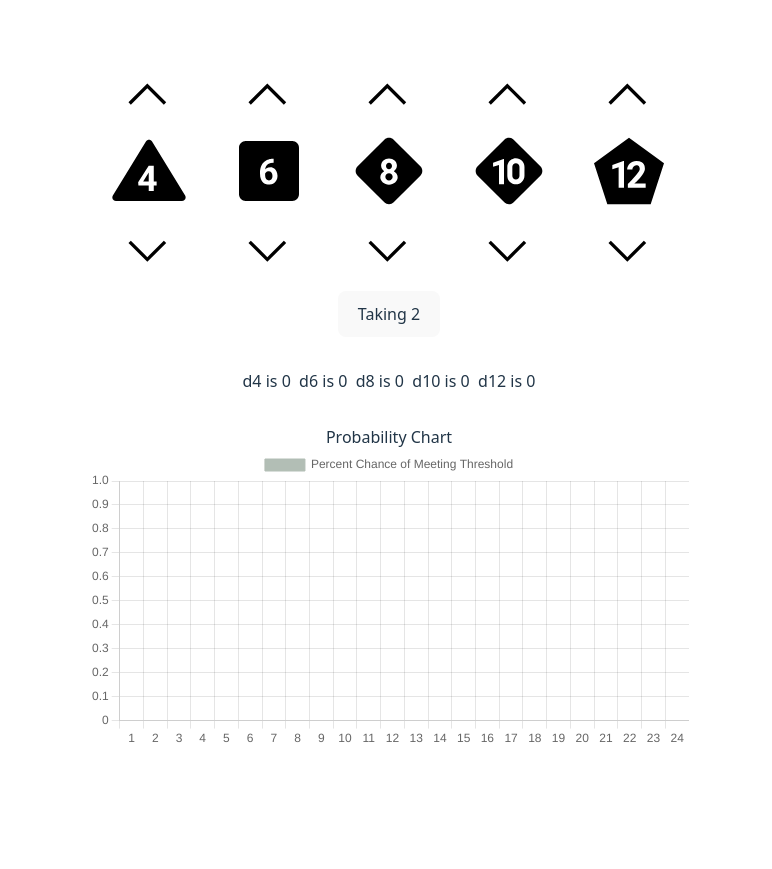
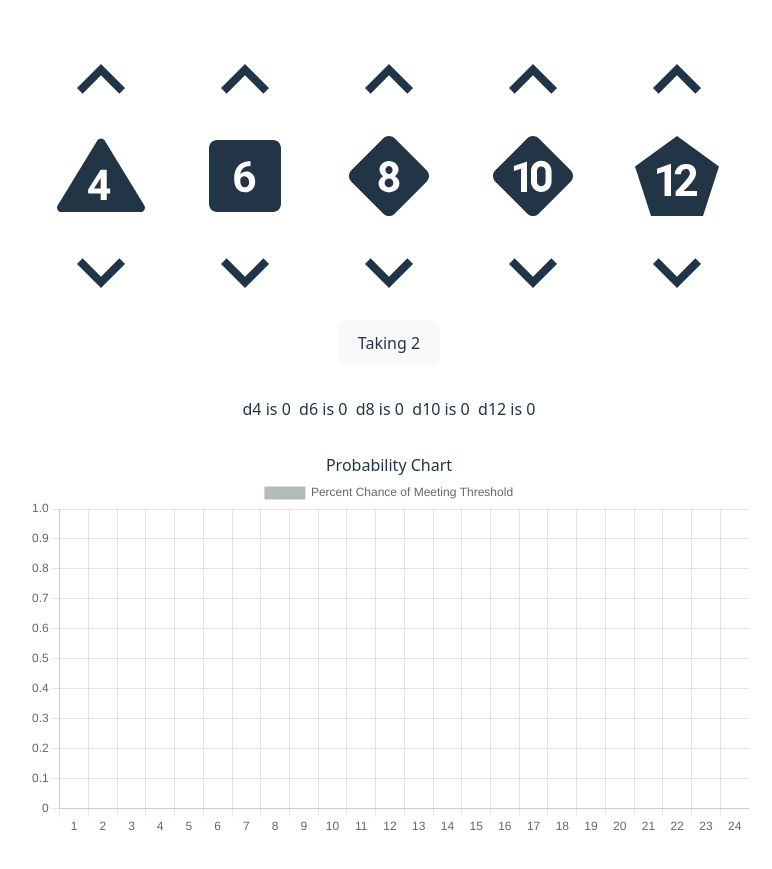
Before and after one commit to emoutrey/MarvelHeroicDicePoolVisualizer, a React (Vite) app: page / in a window 1280 px wide. Shown: the whole page, without its empty margins (251-1023 px from the left). Before the commit the page ends 800 px from the top, so only its background shows below. Built offline with nearby package versions, Linux system fonts and the light colour scheme.

Commit message:
Intregrated mdi library

```diff
--- a/package.json
+++ b/package.json
@@ -10,6 +10,8 @@
     "preview": "vite preview"
   },
   "dependencies": {
+    "@mdi/js": "^7.4.47",
+    "@mdi/react": "^1.6.1",
     "chart.js": "^4.5.0",
     "react": "^19.1.1",
     "react-chartjs-2": "^5.3.0",
--- a/src/Dice.tsx
+++ b/src/Dice.tsx
@@ -1,9 +1,6 @@
+import Icon from '@mdi/react';
+import { mdiDiceD4, mdiDiceD6, mdiDiceD8, mdiDiceD10, mdiDiceD12 } from '@mdi/js';
 import Triangle from './Triangle'
-
-//making the dice svgs their own components would introduce prop drilling or context bloat
-//not sure if it's worth it just to make the file look a bit cleaner
-//this also centralizes control over color, etc.
-//will see how it plays out
 
 interface Props {
     die: 'd4' | 'd6' | 'd8' | 'd10' | 'd12';
@@ -15,22 +12,22 @@ function Dice(props: Props) {
     const {die, diceFunctionAdd, diceFunctionRemove} = props;
 
     return (
-        <div className="flex flex-col pr-5 pl-5">
+        <div className="flex flex-col pr-6 pl-6">
             <Triangle direction='up' handleClick={diceFunctionAdd} />
-            {die == 'd4' ?
-                <svg xmlns="http://www.w3.org/2000/svg" id="mdi-dice-d4" viewBox="0 0 24 24"><path d="M10.25 15.15L11.92 12.47V15.15H10.25M21.92 21H2.08C1.24 21 .72 20.08 1.16 19.36L11.08 3.13C11.5 2.44 12.5 2.44 12.92 3.13L22.84 19.36C23.28 20.08 22.76 21 21.92 21M14.29 15.15H13.43V10.42H11.91L8.75 15.41L8.82 16.36H11.92V18H13.43V16.36H14.29V15.15Z" /></svg>
+            {die === 'd4' ?
+                <Icon path={mdiDiceD4} />
             : null}
-            {die == 'd6' ?
-                <svg xmlns="http://www.w3.org/2000/svg" id="mdi-dice-d6" viewBox="0 0 24 24"><path d="M13.05 13.5C13.05 14.27 12.61 14.83 12 14.83S10.85 14.27 10.85 13.5L10.83 12.78C10.83 12.78 11.21 12 11.95 12.1C12.56 12.1 13.05 12.73 13.05 13.5M21 5V19C21 20.11 20.11 21 19 21H5C3.9 21 3 20.11 3 19V5C3 3.9 3.9 3 5 3H19C20.11 3 21 3.9 21 5M14.55 13.41C14.5 11.45 13.19 10.87 12.53 10.87C11.41 10.87 10.86 11.53 10.86 11.53S10.89 9.5 13.39 9.53V8.33C13.39 8.33 9.33 7.94 9.3 12.66C9.27 16.86 12.77 16 12.77 16S14.61 15.47 14.55 13.41Z" /></svg>
+            {die === 'd6' ?
+                <Icon path={mdiDiceD6} />
             : null}
-            {die == 'd8' ?
-                <svg xmlns="http://www.w3.org/2000/svg" id="mdi-dice-d8" viewBox="0 0 24 24"><path d="M12 2C11.5 2 11 2.19 10.59 2.59L2.59 10.59C1.8 11.37 1.8 12.63 2.59 13.41L10.59 21.41C11.37 22.2 12.63 22.2 13.41 21.41L21.41 13.41C22.2 12.63 22.2 11.37 21.41 10.59L13.41 2.59C13 2.19 12.5 2 12 2M12 8.25C13.31 8.25 14.38 9.2 14.38 10.38C14.38 11.07 14 11.68 13.44 12.07C14.14 12.46 14.6 13.13 14.6 13.9C14.6 15.12 13.44 16.1 12 16.1C10.56 16.1 9.4 15.12 9.4 13.9C9.4 13.13 9.86 12.46 10.56 12.07C10 11.68 9.63 11.07 9.63 10.38C9.63 9.2 10.69 8.25 12 8.25M12 9.5C11.5 9.5 11.1 9.95 11.1 10.5C11.1 11.05 11.5 11.5 12 11.5C12.5 11.5 12.9 11.05 12.9 10.5C12.9 9.95 12.5 9.5 12 9.5M12 12.65C11.39 12.65 10.9 13.14 10.9 13.75C10.9 14.36 11.39 14.85 12 14.85C12.61 14.85 13.1 14.36 13.1 13.75C13.1 13.14 12.61 12.65 12 12.65Z" /></svg>
+            {die === 'd8' ?
+                <Icon path={mdiDiceD8} />
             : null}
-            {die == 'd10' ?
-                <svg xmlns="http://www.w3.org/2000/svg" id="mdi-dice-d10" viewBox="0 0 24 24"><path d="M12 2C11.5 2 11 2.19 10.59 2.59L2.59 10.59C1.8 11.37 1.8 12.63 2.59 13.41L10.59 21.41C11.37 22.2 12.63 22.2 13.41 21.41L21.41 13.41C22.2 12.63 22.2 11.37 21.41 10.59L13.41 2.59C13 2.19 12.5 2 12 2M14.07 8.21C15.5 8.21 16.64 9.36 16.64 10.78V13.42C16.64 14.84 15.5 16 14.07 16C12.64 16 11.5 14.84 11.5 13.42V10.78C11.5 9.36 12.65 8.21 14.07 8.21M10.36 8.41H10.5V16H9V10.21L7.22 10.76V9.53L10.36 8.41M14.06 9.65C13.47 9.65 13 10.13 13 10.71V13.5C13 14.07 13.47 14.54 14.06 14.54C14.64 14.54 15.14 14.06 15.14 13.5V10.71C15.14 10.12 14.64 9.65 14.06 9.65Z" /></svg>
+            {die === 'd10' ?
+                <Icon path={mdiDiceD10} />
             : null}
-            {die == 'd12' ?
-                <svg xmlns="http://www.w3.org/2000/svg" id="mdi-dice-d12" viewBox="0 0 24 24"><path d="M12 2L1.5 9.64L5.5 22H18.5L22.5 9.64L12 2M10.5 17H8.89V10.89L7 11.47V10.19L10.31 9H10.5V17M17 17H11.66V15.91C11.66 15.91 15.23 12.45 15.23 11.4C15.23 10.12 14.18 10.25 14.18 10.25C13.5 10.3 13 10.87 13 11.55H11.44C11.5 10.09 12.72 8.94 14.27 9C16.74 9 16.77 10.85 16.77 11.3C16.77 13.07 13.58 15.77 13.58 15.77L17 15.75V17Z" /></svg>
+            {die === 'd12' ?
+                <Icon path={mdiDiceD12} />
             : null}
             <Triangle direction='down' handleClick={diceFunctionRemove} />
         </div>
--- a/src/DicePool.tsx
+++ b/src/DicePool.tsx
@@ -40,8 +40,13 @@ function DicePool() {
                     diceFunctionRemove={() => setD12(d12 > 0 ? d12 - 1 : d12)}
                 />
             </div>
+            {/* Make this a slider? */}
             <button onClick={() => setTake2(!take2)}>{take2 ? 'Taking 2' : 'Taking 3'}</button>
             <br/>
+            {/* I can't move this into the actual image of the die */}
+            {/* I thought it would be clearer which die was which from the outline but it's just not */}
+            {/* I also can't assume that all users are savvy to that sort of thing, it should be accessible */}
+            {/* But then where do I put this?? A readout like this isn't what I want */}
             <div className="card">
                 d4 is {d4}&nbsp;
                 d6 is {d6}&nbsp;
--- a/src/Triangle.tsx
+++ b/src/Triangle.tsx
@@ -1,5 +1,5 @@
-//does single quotes vs double quotes matter here?
-//don't think it does but not sure how I feel about mixing them
+import Icon from '@mdi/react';
+import { mdiChevronUp, mdiChevronDown } from '@mdi/js';
 
 interface Props {
     direction: 'up' | 'down'
@@ -10,12 +10,12 @@ function Triangle(props: Props) {
     const {direction, handleClick} = props;
 
     return (
-        <div className="cursor-pointer min-h-20 min-w-20" onClick={() => handleClick()}>
+        <div className="cursor-pointer min-h-24 min-w-24" onClick={() => handleClick()}>
             {direction === 'up' ? (
-                <svg xmlns="http://www.w3.org/2000/svg" id="mdil-chevron-up" viewBox="0 0 24 24"><path d="M5.84,15.41L11.5,9.75L17.16,15.41L16.45,16.11L11.5,11.16L6.55,16.11L5.84,15.41Z" /></svg>
+                <Icon path={mdiChevronUp} />
             ) : null}
             {direction === 'down' ? (
-                <svg xmlns="http://www.w3.org/2000/svg" id="mdil-chevron-down" viewBox="0 0 24 24"><path d="M5.84,9.59L11.5,15.25L17.16,9.59L16.45,8.89L11.5,13.84L6.55,8.89L5.84,9.59Z" /></svg>
+                <Icon path={mdiChevronDown} />
             ) : null}
         </div>
     )
```
Also changed, not shown: 1 other file (tests, documents, lock files or other folders).
